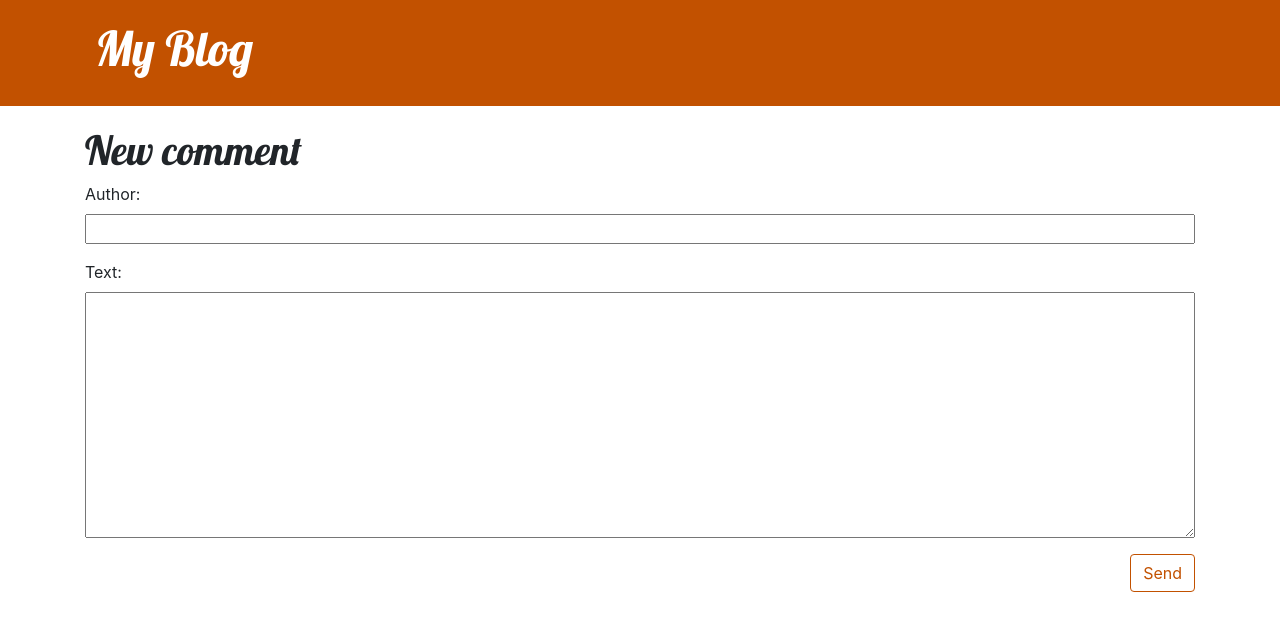
After one commit to surajdb01/blog-with-django, a Django app: page /post/5/comment/ in a window 1280 px wide. The commit adds this page. Shown: the top 631 px of the page. Run offline with Django 3.2, Linux system fonts and the light colour scheme; data comes from the database, SQL or seed files in the repository; both versions use the stored data as it was after the commit.

Commit message:
added authentication and comments

```diff
--- a/blog/admin.py
+++ b/blog/admin.py
@@ -1,4 +1,5 @@
 from django.contrib import admin
-from .models import Post
+from .models import Post, Comment
 
 admin.site.register(Post)
+admin.site.register(Comment)
--- a/blog/forms.py
+++ b/blog/forms.py
@@ -1,7 +1,12 @@
 from django import forms
-from .models import Post
+from .models import Post, Comment
 
 class PostForm(forms.ModelForm):
     class Meta:
         model = Post
         fields = ('title','text',)
+
+class CommentForm(forms.ModelForm):
+    class Meta:
+        model = Comment
+        fields = ('author', 'text',)
--- a/blog/models.py
+++ b/blog/models.py
@@ -1,5 +1,6 @@
 from django.conf import settings
 from django.db import models
+from django.utils import timezone
 from django.utils import timezone
 
 class Post(models.Model):
@@ -15,3 +16,20 @@ class Post(models.Model):
 
     def __str__(self):
         return self.title
+
+    def approved_comments(self):
+        return self.comments.filter(approved_comment=True)
+
+class Comment(models.Model):
+    post = models.ForeignKey('blog.Post', on_delete=models.CASCADE, related_name='comments')
+    author = models.CharField(max_length=200)
+    text = models.TextField()
+    created_date = models.DateTimeField(default=timezone.now)
+    approved_comment = models.BooleanField(default=False)
+
+    def approve(self):
+        self.approved_comment = True
+        self.save()
+
+    def __str__(self):
+        return self.text
--- a/blog/static/css/blog.css
+++ b/blog/static/css/blog.css
@@ -1,7 +1,7 @@
 .page-header {
     background-color: #C25100;
     margin-top: 0;
-    margin-bottom: 40px;
+    margin-bottom: 20px;
     padding: 20px 20px 20px 40px;
 }
 
@@ -52,7 +52,7 @@ h4 {
     color: #000000;
 }
 
-.post > .date,
+.post > .date
 .post > .actions {
     float: right;
 }
@@ -68,3 +68,7 @@ h4 {
     color: #FFFFFF;
     background-color: #C25100;
 }
+
+.comment {
+    margin: 20px 0px 20px 20px;
+}
--- /dev/null
+++ b/blog/templates/blog/add_comment_to_post.html
@@ -0,0 +1,9 @@
+{% extends 'blog/base.html' %}
+
+{% block content %}
+    <h1>New comment</h1>
+    <form method="POST" class="post-form">{% csrf_token %}
+        {{ form.as_p }}
+        <button type="submit" class="save btn btn-default">Send</button>
+    </form>
+{% endblock %}
--- a/blog/templates/blog/base.html
+++ b/blog/templates/blog/base.html
@@ -1,4 +1,3 @@
-<!DOCTYPE html>
 {% load static %}
 <html>
     <head>
@@ -14,6 +13,9 @@
               {% if user.is_authenticated %}
                 <a href="{% url 'post_new' %}" class="top-menu">{% include './icons/file-earmark-plus.svg' %}</a>
                 <a href="{% url 'post_draft_list' %}" class="top-menu"><span class="glyphicon glyphicon-edit"></span></a>
+                <p class="top-menu">Hello {{ user.username }} <small>(<a href="{% url 'logout' %}">Log out</a>)</small></p>
+              {% else %}
+                <a href="{% url 'login' %}" class="top-menu"><span class="glyphicon glyphicon-lock"></span></a>
               {% endif %}
           </div>
         </header>
--- a/blog/templates/blog/post_list.html
+++ b/blog/templates/blog/post_list.html
@@ -7,6 +7,7 @@
             </time>
             <h2><a href="{% url 'post_detail' pk=post.pk %}">{{ post.title }}</a></h2>
             <p>{{ post.text|truncatechars:200|linebreaksbr }}</p>
+            <a href="{% url 'post_detail' pk=post.pk %}">Comments: {{ post.approved_comments.count }}</a>
         </article>
     {% endfor %}
 {% endblock %}
--- a/blog/urls.py
+++ b/blog/urls.py
@@ -9,4 +9,7 @@ urlpatterns = [
     path('drafts/', views.post_draft_list, name='post_draft_list'),
     path('post/<pk>/publish/', views.post_publish, name='post_publish'),
     path('post/<pk>/remove/', views.post_remove, name='post_remove'),
+    path('post/<int:pk>/comment/', views.add_comment_to_post, name='add_comment_to_post'),
+    path('comment/<int:pk>/approve/', views.comment_approve, name='comment_approve'),
+    path('comment/<int:pk>/remove/', views.comment_remove, name='comment_remove'),
 ]
--- a/blog/views.py
+++ b/blog/views.py
@@ -1,7 +1,9 @@
 from django.shortcuts import render,get_object_or_404, redirect
 from django.utils import timezone
-from .models import Post
-from .forms import PostForm
+from .models import Post, Comment
+from .forms import PostForm, CommentForm
+from django.contrib.auth.decorators import login_required
+
 
 def post_list(request):
     posts = Post.objects.all().order_by('published_date')
@@ -11,6 +13,7 @@ def post_detail(request, pk):
     post = get_object_or_404(Post,pk=pk)
     return render(request, 'blog/post_detail.html', {'post':post})
 
+@login_required()
 def post_new(request):
     if request.method== "POST":
         form = PostForm(request.POST)
@@ -24,6 +27,7 @@ def post_new(request):
         form = PostForm()
     return render(request, 'blog/post_edit.html', {'form':form})
 
+@login_required()
 def post_edit(request, pk):
     post = get_object_or_404(Post, pk=pk)
     if request.method == "POST":
@@ -38,16 +42,44 @@ def post_edit(request, pk):
         form = PostForm(instance=post)
     return render(request, 'blog/post_edit.html', {'form': form})
 
+@login_required()
 def post_draft_list(request):
     posts = Post.objects.filter(published_date__isnull=True).order_by('created_date')
     return render(request, 'blog/post_draft_list.html', {'posts': posts})
 
+@login_required()
 def post_publish(request, pk):
     post = get_object_or_404(Post, pk=pk)
     post.publish()
     return redirect('post_detail', pk=pk)
 
+@login_required()
 def post_remove(request, pk):
     post = get_object_or_404(Post, pk=pk)
     post.delete()
     return redirect('post_list')
+
+def add_comment_to_post(request, pk):
+    post = get_object_or_404(Post, pk=pk)
+    if request.method == "POST":
+        form = CommentForm(request.POST)
+        if form.is_valid():
+            comment = form.save(commit=False)
+            comment.post = post
+            comment.save()
+            return redirect('post_detail', pk=post.pk)
+    else:
+        form = CommentForm()
+    return render(request, 'blog/add_comment_to_post.html', {'form': form})
+
+@login_required
+def comment_approve(request, pk):
+    comment = get_object_or_404(Comment, pk=pk)
+    comment.approve()
+    return redirect('post_detail', pk=comment.post.pk)
+
+@login_required
+def comment_remove(request, pk):
+    comment = get_object_or_404(Comment, pk=pk)
+    comment.delete()
+    return redirect('post_detail', pk=comment.post.pk)
--- a/mysite/settings.py
+++ b/mysite/settings.py
@@ -15,7 +15,7 @@ import os
 # Build paths inside the project like this: os.path.join(BASE_DIR, ...)
 BASE_DIR = os.path.dirname(os.path.dirname(os.path.abspath(__file__)))
 
-
+LOGIN_REDIRECT_URL = '/'
 # Quick-start development settings - unsuitable for production
 # See https://docs.djangoproject.com/en/2.2/howto/deployment/checklist/
 
--- a/mysite/urls.py
+++ b/mysite/urls.py
@@ -2,8 +2,11 @@
 
 from django.contrib import admin
 from django.urls import path, include
+from django.contrib.auth import views
 
 urlpatterns = [
     path('admin/', admin.site.urls),
+    path('accounts/login/', views.LoginView.as_view(), name='login'),
+    path('accounts/logout/', views.LogoutView.as_view(next_page='login'), name='logout'),
     path('',include("blog.urls")),
 ]
```
Also changed, not shown: blog/templates/blog/post_detail.html (+19 -0 lines), blog/templates/registration/login.html (added, +24 -0 lines), blog/migrations/0002_comment.py (added), db.sqlite3.
